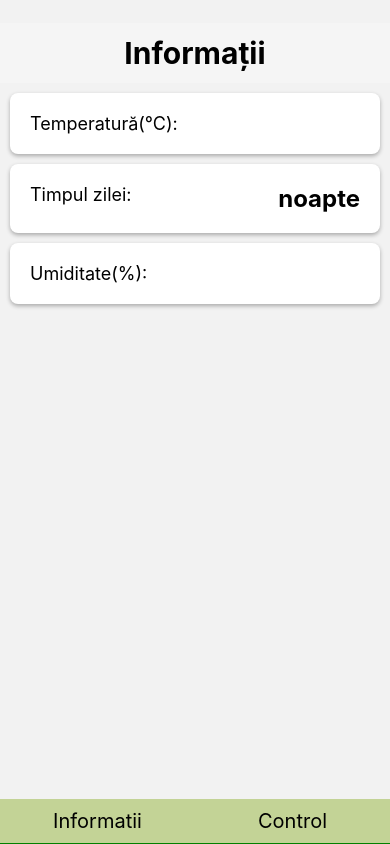
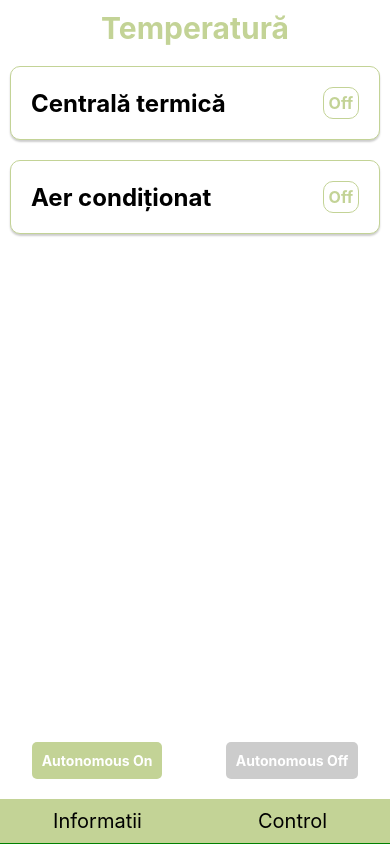
Before and after one commit to filippaliuc/smart-home-app, a React Native app: screen /TemperatureScreen in a window 390 px wide. Built offline with nearby package versions, Linux system fonts and the light colour scheme; no server answers; the database is empty; what react-native-root-siblings would draw is missing.

Commit message:
created a design for temperature screen that will control devices

```diff
--- a/App.js
+++ b/App.js
@@ -7,7 +7,7 @@ import { SafeAreaView, StyleSheet} from 'react-native';
 import HomeScreen from './src/screens/HomeScreen';
 import ControlScreen from './src/screens/ControlScreen';
 import HomeScreenButtons from './src/components/HomeScreenButtons';
-import { RootSiblingParent } from 'react-native-root-siblings';
+import TemperatureScreen from './src/screens/TemperatureScreen';
 
 const Stack = createStackNavigator()
 
@@ -22,6 +22,7 @@ export default function App() {
         >
         <Stack.Screen name="HomeScreen" component={HomeScreen}/>
         <Stack.Screen name="ControlScreen" component={ControlScreen}/>
+        <Stack.Screen name="TemperatureScreen" component={TemperatureScreen}/>
       </Stack.Navigator>
       <HomeScreenButtons></HomeScreenButtons>
     </NavigationContainer>
--- a/package.json
+++ b/package.json
@@ -19,8 +19,10 @@
     "react": "18.2.0",
     "react-native": "0.71.8",
     "react-native-gesture-handler": "~2.9.0",
+    "react-native-paper": "^5.8.0",
     "react-native-root-siblings": "^4.1.1",
-    "react-native-svg": "^13.9.0",
+    "react-native-safe-area-context": "^4.5.3",
+    "react-native-svg": "13.4.0",
     "react-native-tab-view": "^3.5.1"
   },
   "devDependencies": {
--- a/src/screens/ControlScreen.js
+++ b/src/screens/ControlScreen.js
@@ -2,8 +2,12 @@ import { ScrollView, StyleSheet, Text, View } from 'react-native'
 import React from 'react'
 import { RootSiblingParent } from 'react-native-root-siblings';
 import ControlCard from '../components/ControlCard';
+import { useNavigation } from '@react-navigation/native';
 
 const ControlScreen = () => {
+
+  const navigation = useNavigation()
+
   return (
     <RootSiblingParent>
       <ScrollView contentContainerStyle={styles.container}>
@@ -11,8 +15,8 @@ const ControlScreen = () => {
           <Text style={styles.title}>Control</Text>
         </View>
         <View style={styles.row}>
-            <ControlCard label={"light"} title={"Lumini"}/>
-            <ControlCard label={"temperature"} title={"Temperatură"}/>
+            <ControlCard label={"light"} title={"Lumini"} />
+            <ControlCard label={"temperature"} title={"Temperatură"} onPress={() => navigation.navigate("TemperatureScreen")}/>
         </View>
         <View style={styles.row}>
             <ControlCard label={"humidity"} title={"Umiditate"}/>
@@ -48,8 +52,4 @@ const styles = StyleSheet.create({
     flexDirection: 'row',
     marginBottom: 16,
   },
-  // column: {
-  //   flex: 1,
-  //   marginRight: 10,
-  // }
 })
--- a/src/screens/HomeScreen.js
+++ b/src/screens/HomeScreen.js
@@ -3,7 +3,7 @@ import React, { useEffect, useState } from 'react'
 import HomeScreenButtons from '../components/HomeScreenButtons'
 import { RootSiblingParent } from 'react-native-root-siblings'
 import { database } from '../../firebase'
-import { onValue, ref, off} from 'firebase/database'
+import { onValue, ref, off, update} from 'firebase/database'
 import InformationCard from '../components/InformationCard'
 
 
@@ -13,7 +13,27 @@ const HomeScreen = () => {
 
     useEffect(() => {
         readSignalData()
+        updateControl("temperatura", "centrala", 1)
+        updateControl("temperatura", "clima", 0)
+        updateControl("lumini", "camera3", 1)
+        updateControl("lumini", "camera4", 0)
+        updateControl("jaluzele", "", 0)
+
     },[])
+
+    function updateControl (controlType, key, value) {
+        if(key){
+            const updates = {};
+            updates[key] = value;
+
+            update(ref(database, 'control/' + controlType + '/'), updates).catch(console.error);
+        } else {
+            const updates = {};
+            updates[controlType] = value;
+            update(ref(database, 'control/'), updates).catch(console.error);
+        }
+
+    }
 
     function readSignalData () {
         const signalRef = ref(database, 'semnale');
--- /dev/null
+++ b/src/screens/TemperatureScreen.js
@@ -0,0 +1,157 @@
+import React, { useState } from 'react';
+import { View, Text, StyleSheet, TouchableOpacity } from 'react-native';
+import { SafeAreaView } from 'react-native-safe-area-context';
+
+const TemperatureScreen = () => {
+  const [thermalPlantValue, setThermalPlantValue] = useState(false);
+  const [airConditionerValue, setAirConditionerValue] = useState(false);
+  const [autonomous, setAutonomous] = useState(false);
+
+  const handleThermalPlantSwitch = () => {
+    setThermalPlantValue((prevValue) => !prevValue);
+  };
+
+  const handleAirConditionerSwitch = () => {
+    setAirConditionerValue((prevValue) => !prevValue);
+  };
+
+  const handleAutonomousToggle = () => {
+    setAutonomous((prevState) => !prevState);
+  };
+
+  return (
+    <SafeAreaView style={styles.container}>
+      <View style={styles.header}>
+        <Text style={styles.title}>Temperatură</Text>
+      </View>
+      <View style={styles.cardContainer}>
+        <View style={styles.card}>
+          <Text style={styles.cardTitle}>Centrală termică</Text>
+          <TouchableOpacity
+            style={[
+              styles.switchButton,
+              { backgroundColor: thermalPlantValue ? '#c3d396' : 'white' },
+              { borderColor: thermalPlantValue ? '#c3d396' : '#c3d396' },
+            ]}
+            onPress={handleThermalPlantSwitch}
+          >
+            <Text style={[styles.switchText, { color: thermalPlantValue ? 'white' : '#c3d396' }]}>
+              {thermalPlantValue ? 'On' : 'Off'}
+            </Text>
+          </TouchableOpacity>
+        </View>
+      </View>
+      <View style={styles.cardContainer}>
+        <View style={styles.card}>
+          <Text style={styles.cardTitle}>Aer condiționat</Text>
+          <TouchableOpacity
+            style={[
+              styles.switchButton,
+              { backgroundColor: airConditionerValue ? '#c3d396' : 'white' },
+              { borderColor: airConditionerValue ? '#c3d396' : '#c3d396' },
+            ]}
+            onPress={handleAirConditionerSwitch}
+          >
+            <Text style={[styles.switchText, { color: airConditionerValue ? 'white' : '#c3d396' }]}>
+              {airConditionerValue ? 'On' : 'Off'}
+            </Text>
+          </TouchableOpacity>
+        </View>
+      </View>
+      <View style={styles.semicircleContainer}>
+        {/* Render your semicircle design with the actual temperature value */}
+      </View>
+      <View style={styles.buttonGroup}>
+        <TouchableOpacity
+          style={[
+            styles.button,
+            { backgroundColor: autonomous ? '#ccc' : '#c3d396' },
+          ]}
+          onPress={() => handleAutonomousToggle()}
+          disabled={autonomous}
+        >
+          <Text style={styles.buttonText}>Autonomous On</Text>
+        </TouchableOpacity>
+        <TouchableOpacity
+          style={[
+            styles.button,
+            { backgroundColor: autonomous ? '#c3d396' : '#ccc' },
+          ]}
+          onPress={() => handleAutonomousToggle()}
+          disabled={!autonomous}
+        >
+          <Text style={styles.buttonText}>Autonomous Off</Text>
+        </TouchableOpacity>
+      </View>
+    </SafeAreaView>
+  );
+};
+
+const styles = StyleSheet.create({
+  container: {
+    flex: 1,
+    backgroundColor: 'white',
+  },
+  header: {
+    // backgroundColor: '#c3d396',
+    padding: 10,
+    alignItems: 'center',
+    elevation: 2,
+  },
+  title: {
+    color: '#c3d396',
+    fontSize: 30,
+    fontWeight: 'bold',
+  },
+  cardContainer: {
+    margin: 10,
+  },
+  card: {
+    backgroundColor: 'white',
+    padding: 20,
+    borderRadius: 10,
+    borderWidth: 1,
+    borderColor: "#c3d396",
+    flexDirection: 'row',
+    justifyContent: 'space-between',
+    alignItems: 'center',
+    elevation: 2,
+    shadowColor: 'black',
+    shadowOffset: { width: 0, height: 2 },
+    shadowOpacity: 0.2,
+    shadowRadius: 2,
+  },
+  cardTitle: {
+    fontWeight: 'bold',
+    fontSize: 24,
+  },
+  switchButton: {
+    padding: 5,
+    borderRadius: 10,
+    borderWidth: 1,
+  },
+  switchText: {
+    fontWeight: 'bold',
+    fontSize: 16,
+  },
+  semicircleContainer: {
+    flex: 1,
+    justifyContent: 'center',
+    alignItems: 'center',
+  },
+  buttonGroup: {
+    flexDirection: 'row',
+    justifyContent: 'space-around',
+    marginVertical: 20,
+  },
+  button: {
+    padding: 10,
+    borderRadius: 5,
+  },
+  buttonText: {
+    color: 'white',
+    fontWeight: 'bold',
+  },
+});
+
+export default TemperatureScreen;
```
Also changed, not shown: src/screens/BlindsScreen.js (added), src/screens/HumidityScreen.js (added), src/screens/LightsScreen.js (added), 2 other files (tests, documents, lock files or other folders).
